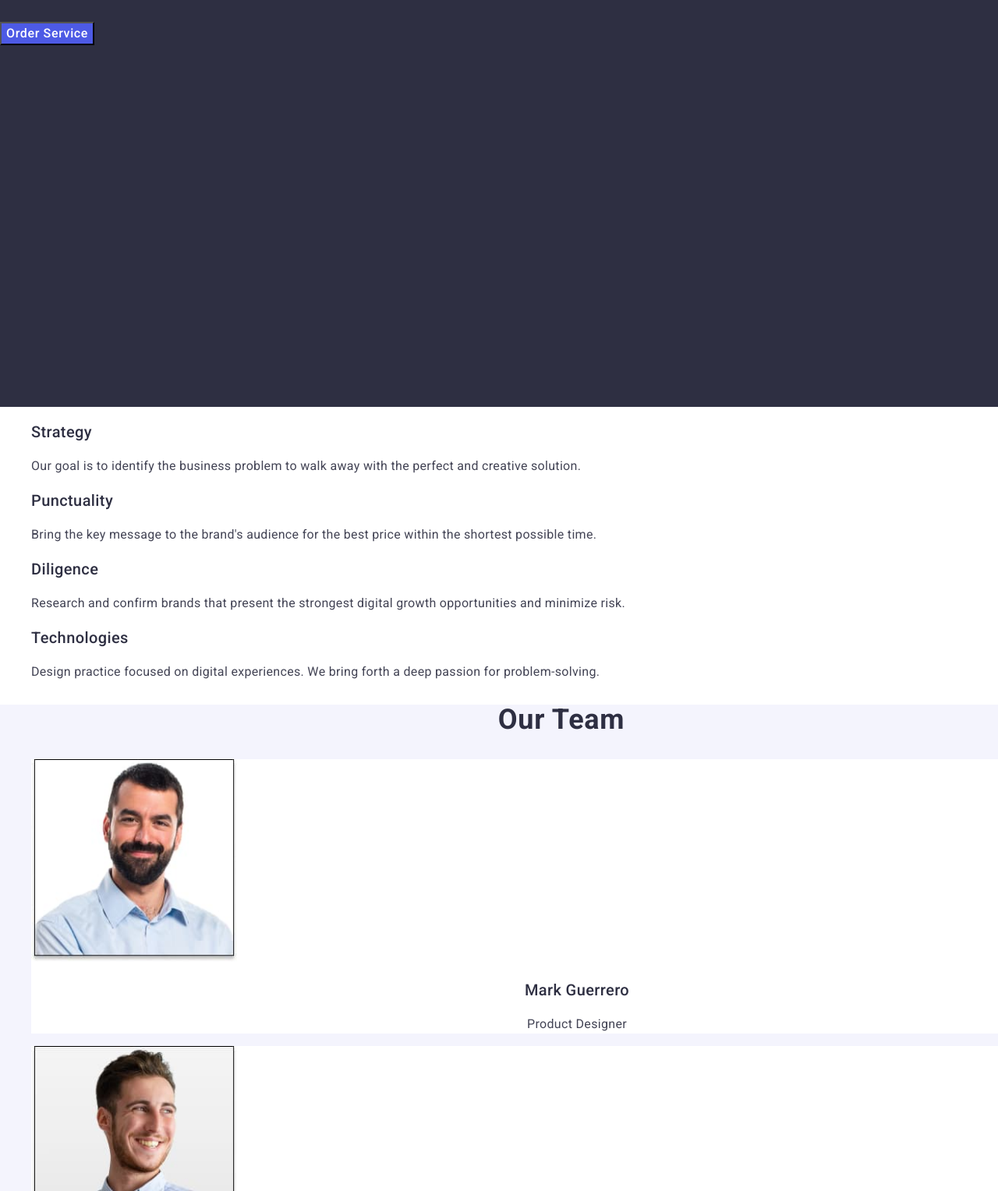
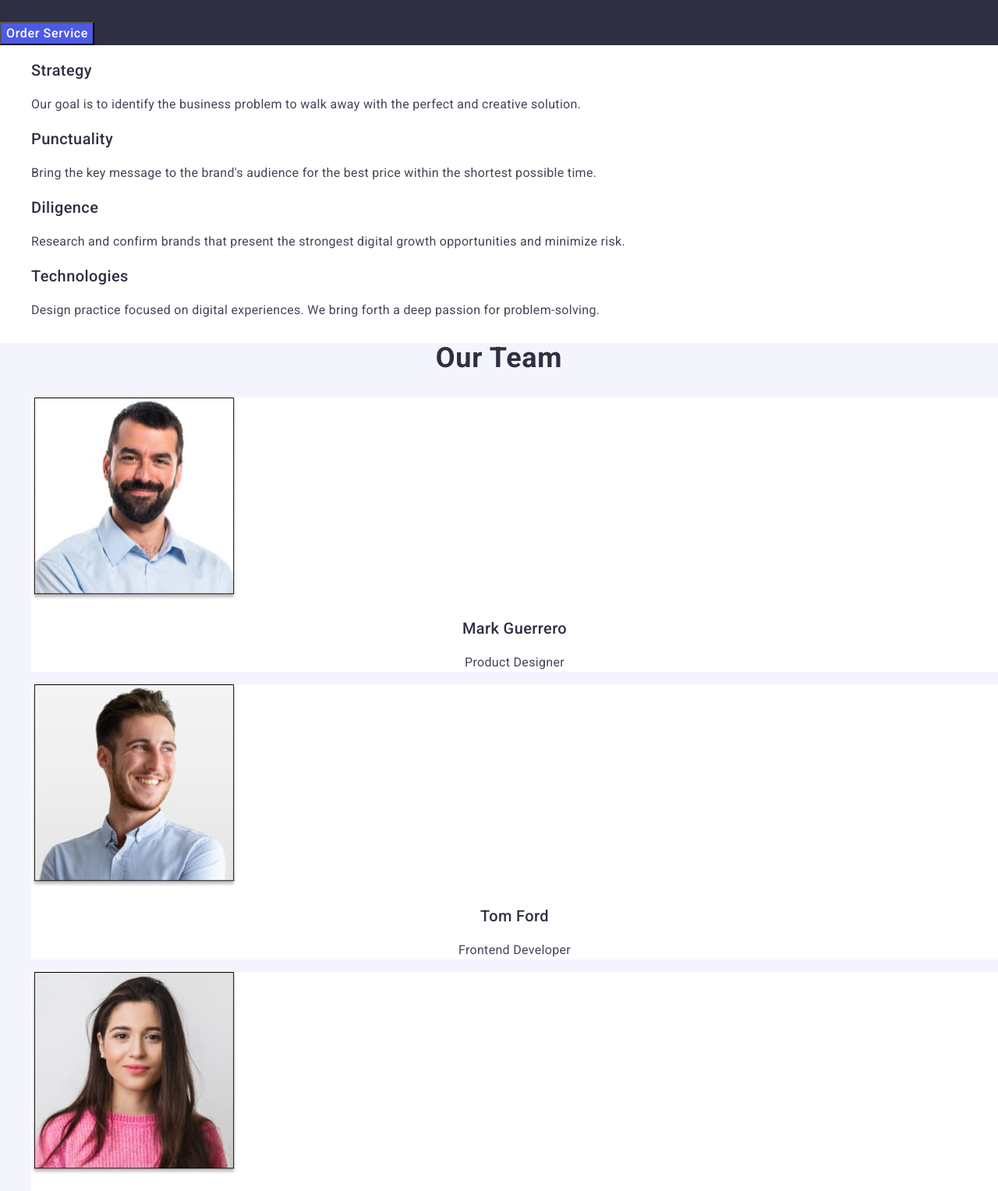
Before and after one commit to sugakillers/goit-markup-hw-02, a plain HTML site: page index.html in a window 1280 px wide. Shown: the part 298-1826 px from the top of the page at 78% size. Drawn offline with nearby package versions, Linux system fonts and the light colour scheme.

Commit message:
Update styles.css

```diff
--- a/css/styles.css
+++ b/css/styles.css
@@ -65,8 +65,6 @@ color:#434455;
 
 
 .hero {
-    width: 1440px;
-height: 600px;
     background-color:  #2e2f42;
 }
 
@@ -126,8 +124,6 @@ letter-spacing: 0.02em;
 
 
 .team {
-    width: 1440px;
-height: 732px;
 background: #f4f4fd;
 }
 
```
